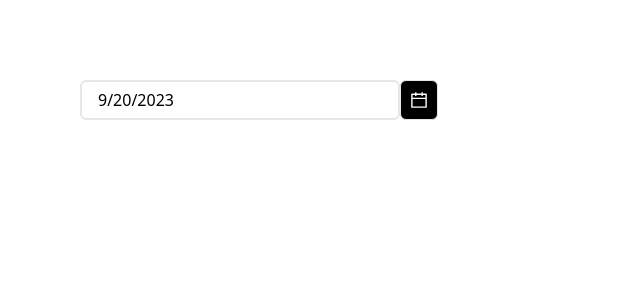
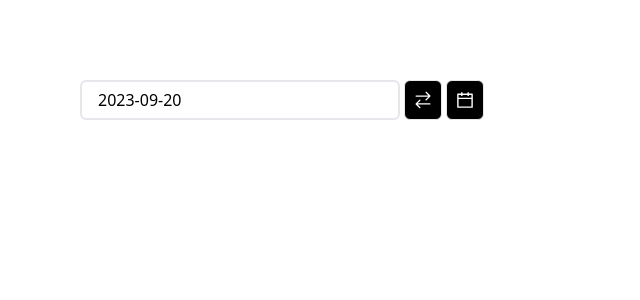
Before and after one commit to Datt1409/calendar-app, a Next.js app: page / in a window 1280 px wide. Shown: the top 300 px of the page, without its empty margins (0-640 px from the left). Built offline with nearby package versions, Linux system fonts and the light colour scheme.

Commit message:
complete calendar

```diff
--- a/src/pages/_app.js
+++ b/src/pages/_app.js
@@ -1,5 +1,5 @@
-import '@/styles/globals.css'
+import "@/styles/globals.css";
 
 export default function App({ Component, pageProps }) {
-  return <Component {...pageProps} />
+  return <Component {...pageProps} />;
 }
--- a/src/pages/components/Calendar.jsx
+++ b/src/pages/components/Calendar.jsx
@@ -20,8 +20,6 @@ export default function Calendar({
   const [month, setMonth] = useState(today.getMonth() + 1);
   const [year, setYear] = useState(today.getFullYear());
   const [selectedDays, setSelectedDays] = useState([]);
-
-  console.log(showCalendar);
 
   const calendarDays = useMemo(
     () => renderCalendar(month, year),
@@ -103,7 +101,7 @@ export default function Calendar({
 
   return (
     <>
-      <div className="w-[384px] h-[400px] p-2 flex flex-col justify-center text-center align-center border rounded-lg ml-10 z-10">
+      <div className="w-[384px] h-[400px] p-2 flex flex-col justify-center text-center align-center border rounded-lg ml-10 mt-12 z-10 fixed">
         <div className="flex flex-row justify-center items-center p-5">
           <AiOutlineLeft
             size={18}
--- a/src/pages/index.js
+++ b/src/pages/index.js
@@ -1,10 +1,12 @@
 import { useState } from "react";
 import Calendar from "./components/Calendar";
 import { AiOutlineCalendar } from "react-icons/ai";
+import { GoArrowSwitch } from "react-icons/go";
 
 export default function Home() {
   const [showCalendar, setShowCalendar] = useState(false);
   const [fromDate, setFromDate] = useState(new Date());
+  const [dateFormat, setDateFormat] = useState("/");
 
   const handleSetShowCalendar = () => {
     setShowCalendar(!showCalendar);
@@ -13,18 +15,41 @@ export default function Home() {
     setFromDate(selectedDate);
   };
 
+  const toggleDateFormat = () => {
+    setDateFormat(dateFormat === "slash" ? "hyphen" : "slash");
+    setShowCalendar(showCalendar);
+  };
+
+  const formatDate = (date) => {
+    if (dateFormat === "slash") {
+      return `${date.getFullYear()}/${(date.getMonth() + 1)
+        .toString()
+        .padStart(2, 0)}/${date.getDate().toString().padStart(2, 0)}`;
+    } else {
+      return `${date.getFullYear()}-${(date.getMonth() + 1)
+        .toString()
+        .padStart(2, 0)}-${date.getDate().toString().padStart(2, 0)}`;
+    }
+  };
+
   return (
     <main className="mt-20 flex flex-row h-screen">
       <div className="flex flex-col ml-10 w-full">
-        <div className="flex flex-row mb-3">
+        <div className="flex flex-row mb-3 fixed z-10">
           <input
             className="ml-10 border-2 w-80 h-10 rounded-md p-4"
             type="text"
-            value={fromDate.toLocaleDateString()}
+            value={formatDate(fromDate)}
             readOnly
           />
           <button
-            className="bg-black w-15 h-10 text-white border rounded-md p-2"
+            className="bg-black w-15 h-10 text-white border rounded-md p-2 ml-1"
+            onClick={() => toggleDateFormat()}
+          >
+            <GoArrowSwitch size={20} />
+          </button>
+          <button
+            className="bg-black w-15 h-10 text-white border rounded-md p-2 ml-1"
             onClick={() => handleSetShowCalendar()}
           >
             <AiOutlineCalendar size={20} />
```
